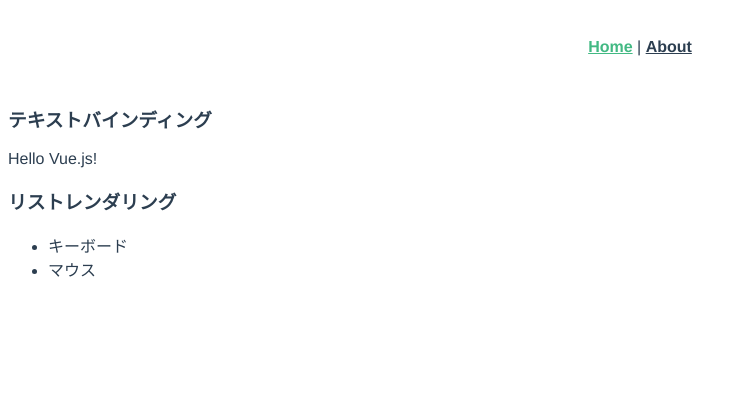
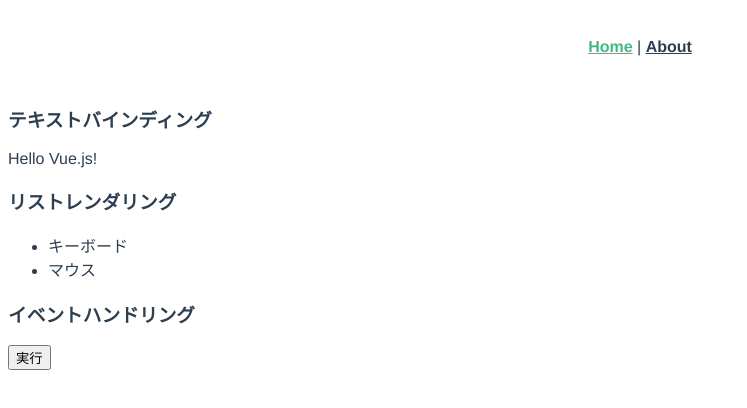
Before and after one commit to tmk-hsn/vue-ts-sample, a Vue app in the folder vue-lab/: page / in a window 1280 px wide. Shown: the top 408 px of the page, without its empty margins (0-747 px from the left). Built offline with nearby package versions, Linux system fonts and the light colour scheme.

Commit message:
イベントハンドリング

```diff
--- a/vue-lab/src/views/Home.vue
+++ b/vue-lab/src/views/Home.vue
@@ -8,6 +8,8 @@
         {{item.name}}
       </li>
     </ul>
+    <h3>イベントハンドリング</h3>
+    <button v-on:click="onClick">実行</button>
   </div>
 </template>
 
@@ -29,6 +31,11 @@
         }
       ] as Item[]
     };
+  },
+  methods: {
+    onClick(): void {
+      alert(this.msg);
+    }
   }
 });
 
```
